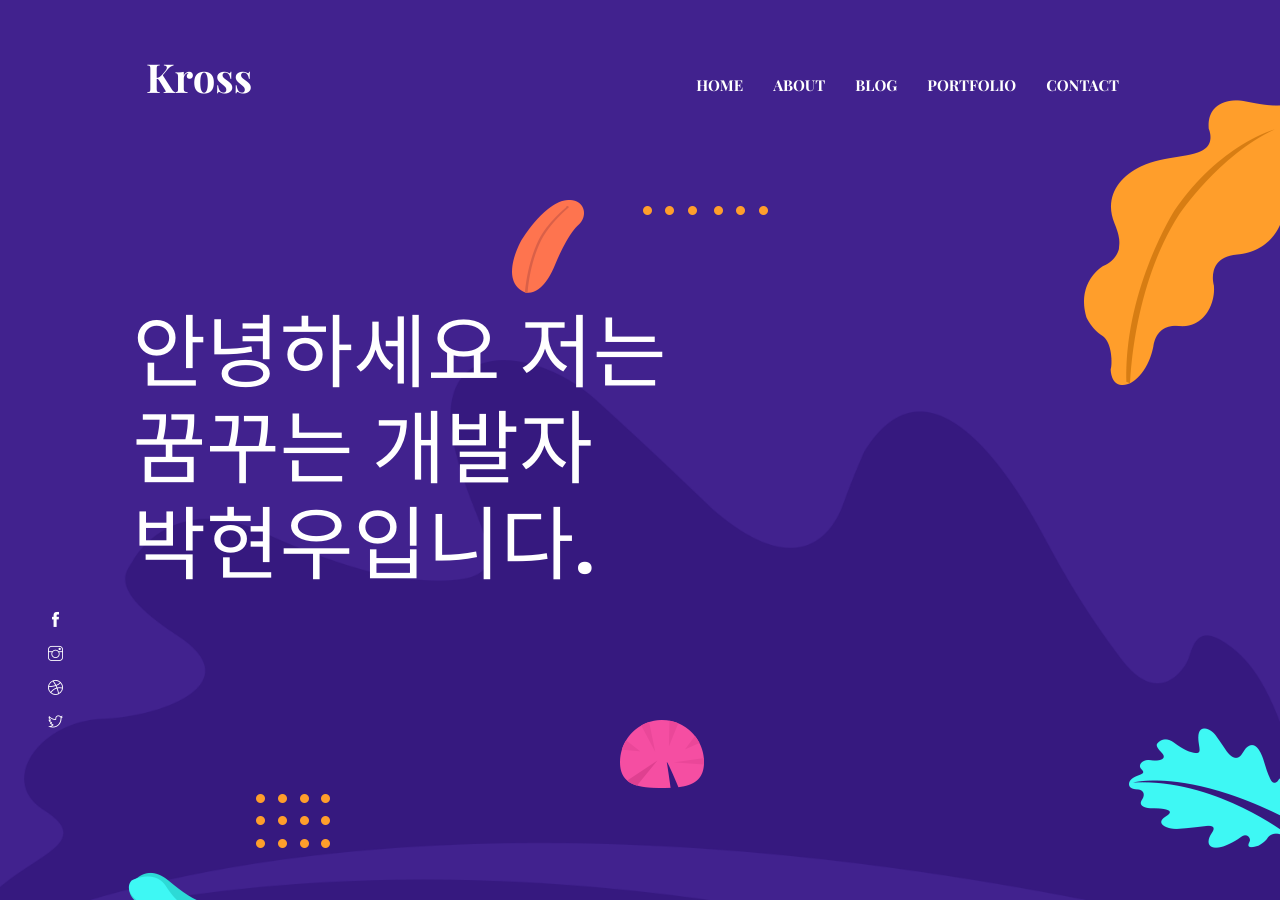
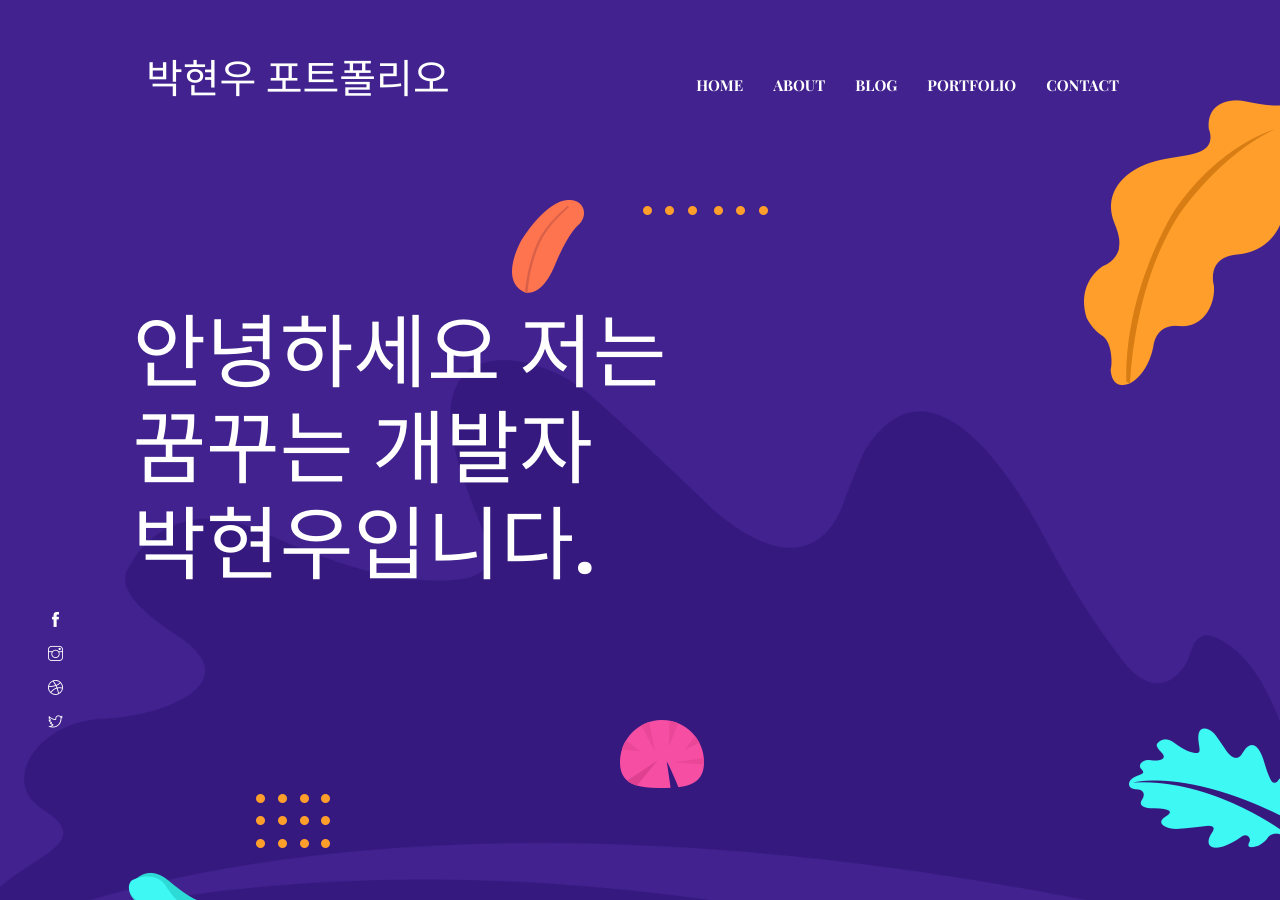
Before and after one commit to Hyeon-wooPark/Hyeon-wooPark.github.io, a Jekyll site: the page built from index.html, in a window 1280 px wide and 900 px high. Built offline with Jekyll 4.4.1, drawn with Linux system fonts in a browser that asks for light colours.

Commit message:
title update

```diff
--- a/_data/settings.yml
+++ b/_data/settings.yml
@@ -2,7 +2,7 @@
 #-------------------------------
 # General Site Settings
 
-title: Kross
+title: 박현우 포트폴리오
 logo:
 author: themefisher
 description: this is meta description
```
